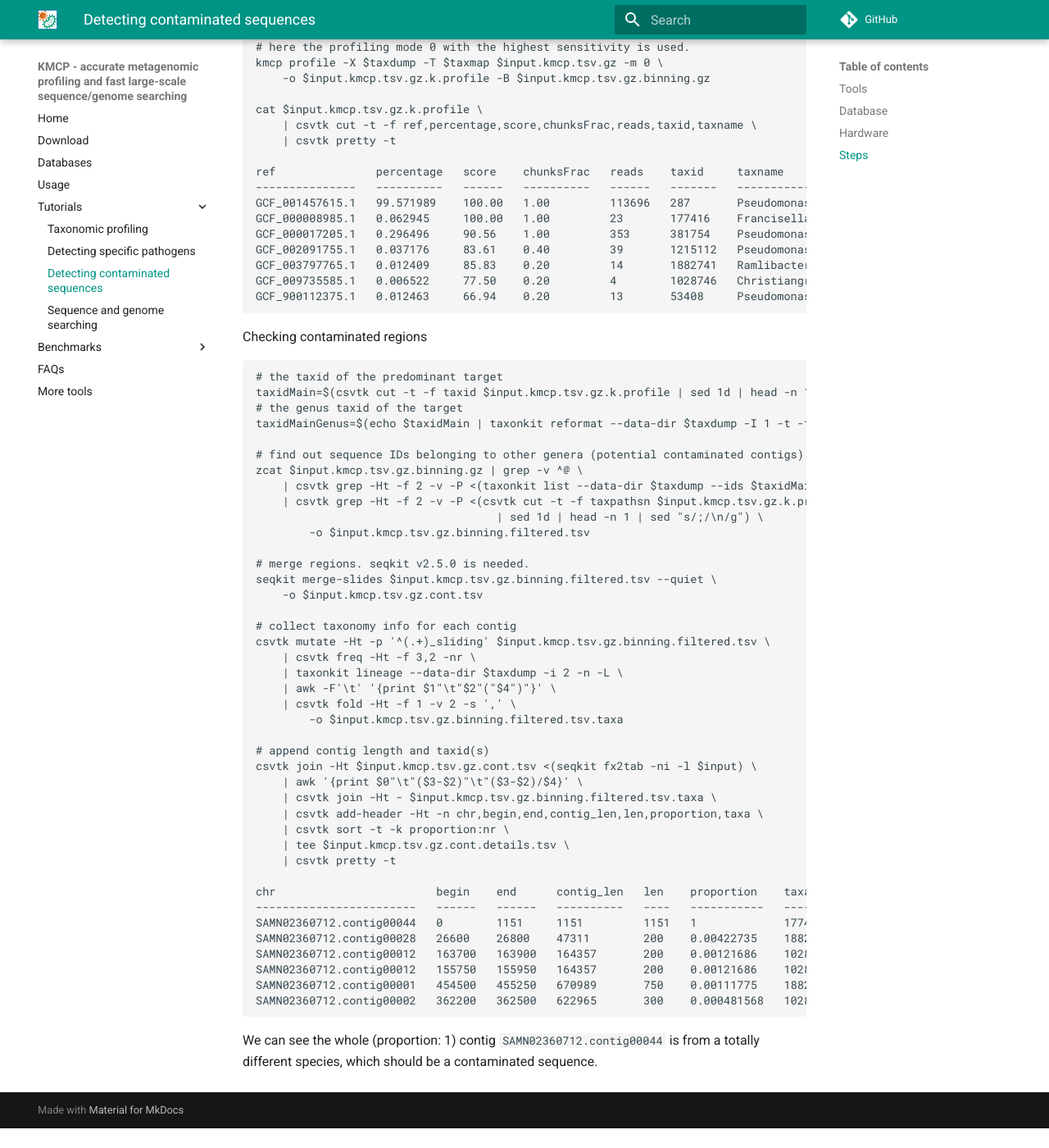
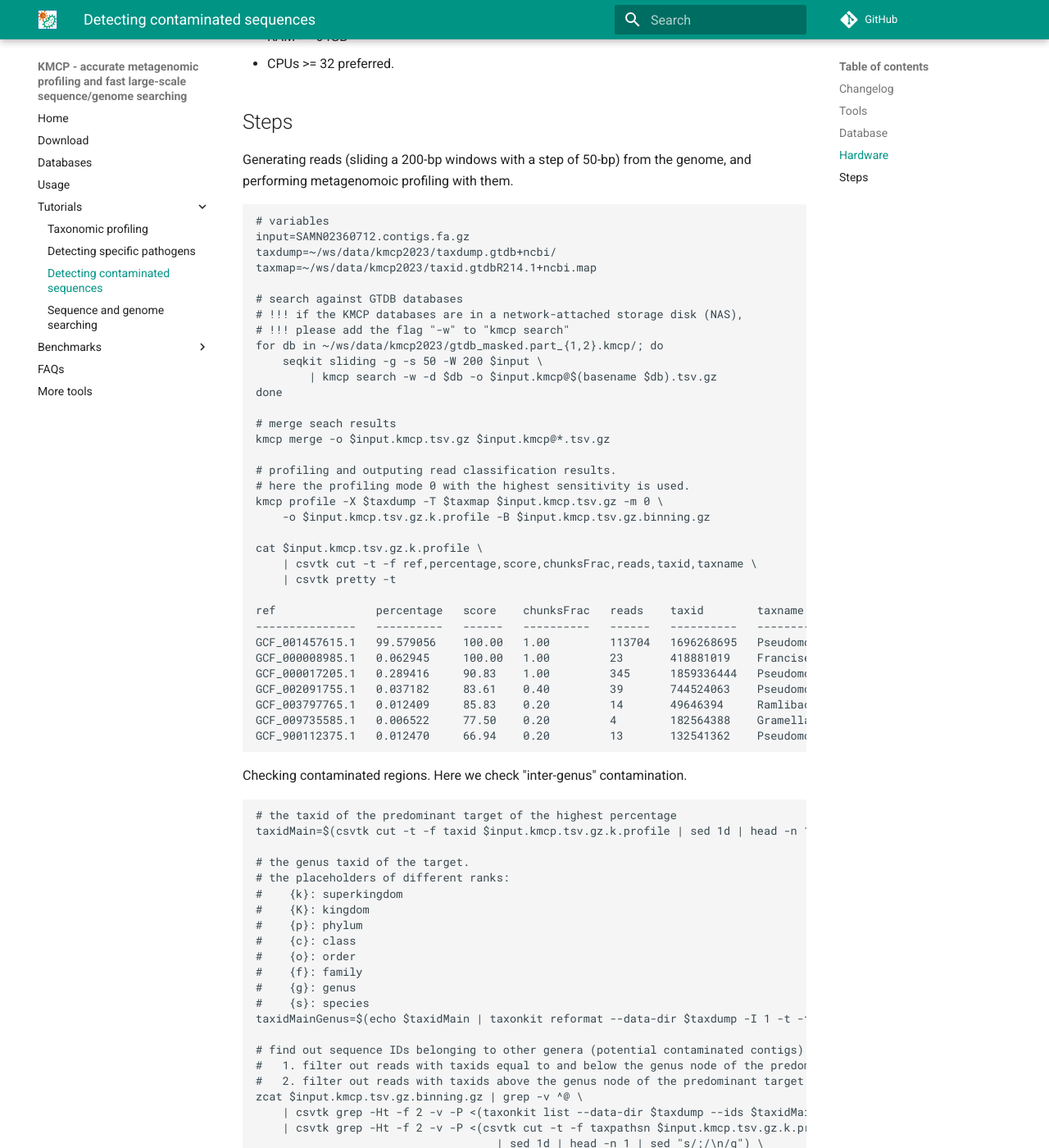
Before and after one commit to shenwei356/kmcp, an MkDocs documentation site: the page built from docs/tutorial/detecting-contaminated-seqs/index.md, in a window 1280 px wide and 1400 px high, scrolled down 1454 px. Shown: the whole window at 82% size. Built offline with MkDocs 1.6.1 and Material for MkDocs 9.7.7, drawn with Linux system fonts in a browser that asks for light colours; comment, search, counter and statistics services are not loaded; before the commit the page ends 2830 px from its top, so only the background shows below that; some of the changed text lies outside the part shown.

Commit message:
Recommend using GTDB taxdump files rather than NCBI taxdump files

```diff
--- a/docs/tutorial/detecting-contaminated-seqs/index.md
+++ b/docs/tutorial/detecting-contaminated-seqs/index.md
@@ -1,4 +1,14 @@
 # Detecting contaminated sequences in a bacteria assembly
+
+## Changelog
+
+Tracked changes in [github](https://github.com/shenwei356/kmcp/commits/main/docs/tutorial/detecting-contaminated-seqs/index.md)
+
+- 2023-07-20
+    - Recommend using masked GTDB index files
+    - Recommend using GTDB taxdump files rather than NCBI taxdump files.
+- 2023-07-16
+    - First public version.
 
 ## Tools
 
@@ -9,16 +19,21 @@
 
 ## Database
 
-- GTDB r214: please choose files below to download at https://1drv.ms/f/s!Ag89cZ8NYcqtlhYlyHuaKweYNu93?e=9NOxqg
+- KMCP database v2023.05: please choose files below to download from [here](https://1drv.ms/f/s!Ag89cZ8NYcqtlhYlyHuaKweYNu93?e=9NOxqg).
     - GTDB index files (need to be uncompressed)
-        - Option 1: (recommended) **with both plasmid and prophage masked** with [genomad](https://github.com/apcamargo/genomad).
+        - Option 1: **(Recommended) with both plasmid and prophage masked** with [genomad](https://github.com/apcamargo/genomad).
             - `gtdb_masked.part_1.kmcp.tar.gz`
             - `gtdb_masked.part_2.kmcp.tar.gz`
         - Option 2: **only plasmid filtered out** according to sequence names.
             - `gtdb.part_1.kmcp.tar.gz`
             - `gtdb.part_2.kmcp.tar.gz`
-    - `taxdump.tar.gz`, need to be uncompressed.
-    - `taxid.map`
+    - Taxdump files and TaxId mapping file:
+        - Option 1: **(Recommended) GTDB+NCBI taxonomy**. Actually, only the GTDB taxonomy is used here, cause we only use the GTDB KMCP database, no viral or fungal databases are used.
+            - `taxdump.gtdbR214.1+ncbi.tar.gz`, uncompressed directory is `taxdump.gtdb+ncbi/`
+            - `taxid.gtdbR214.1+ncbi.map`
+        - Option 2: **NCBI taxonomy**
+            - `taxdump.tar.gz`, uncompressed directory is `taxdump/`
+            - `taxid.map`
 
 ## Hardware
 
@@ -32,8 +47,8 @@
 
     # variables
     input=SAMN02360712.contigs.fa.gz
-    taxdump=~/ws/data/kmcp2023/taxdump/
-    taxmap=~/ws/data/kmcp2023/taxid.map
+    taxdump=~/ws/data/kmcp2023/taxdump.gtdb+ncbi/
+    taxmap=~/ws/data/kmcp2023/taxid.gtdbR214.1+ncbi.map
 
     # search against GTDB databases
     # !!! if the KMCP databases are in a network-attached storage disk (NAS),
@@ -55,32 +70,44 @@
         | csvtk cut -t -f ref,percentage,score,chunksFrac,reads,taxid,taxname \
         | csvtk pretty -t
 
-    ref               percentage   score    chunksFrac   reads    taxid     taxname
-    ---------------   ----------   ------   ----------   ------   -------   ------------------------------------------------
-    GCF_001457615.1   99.571989    100.00   1.00         113696   287       Pseudomonas aeruginosa
-    GCF_000008985.1   0.062945     100.00   1.00         23       177416    Francisella tularensis subsp. tularensis SCHU S4
-    GCF_000017205.1   0.296496     90.56    1.00         353      381754    Pseudomonas aeruginosa PA7
-    GCF_002091755.1   0.037176     83.61    0.40         39       1215112   Pseudomonas nitroreducens NBRC 12694
-    GCF_003797765.1   0.012409     85.83    0.20         14       1882741   Ramlibacter sp. WS9
-    GCF_009735585.1   0.006522     77.50    0.20         4        1028746   Christiangramia aestuarii
-    GCF_900112375.1   0.012463     66.94    0.20         13       53408     Pseudomonas citronellolis
+    ref               percentage   score    chunksFrac   reads    taxid        taxname
+    ---------------   ----------   ------   ----------   ------   ----------   -------------------------
+    GCF_001457615.1   99.579056    100.00   1.00         113704   1696268695   Pseudomonas aeruginosa
+    GCF_000008985.1   0.062945     100.00   1.00         23       418881019    Francisella tularensis
+    GCF_000017205.1   0.289416     90.83    1.00         345      1859336444   Pseudomonas aeruginosa_A
+    GCF_002091755.1   0.037182     83.61    0.40         39       744524063    Pseudomonas nitroreducens
+    GCF_003797765.1   0.012409     85.83    0.20         14       49646394     Ramlibacter sp003797765
+    GCF_009735585.1   0.006522     77.50    0.20         4        182564388    Gramella aestuarii
+    GCF_900112375.1   0.012470     66.94    0.20         13       132541362    Pseudomonas citronellolis
 
 
-Checking contaminated regions
+Checking contaminated regions. Here we check "inter-genus" contamination.
 
-    # the taxid of the predominant target
+    # the taxid of the predominant target of the highest percentage
     taxidMain=$(csvtk cut -t -f taxid $input.kmcp.tsv.gz.k.profile | sed 1d | head -n 1)
-    # the genus taxid of the target
+
+    # the genus taxid of the target.
+    # the placeholders of different ranks:
+    #    {k}: superkingdom
+    #    {K}: kingdom
+    #    {p}: phylum
+    #    {c}: class
+    #    {o}: order
+    #    {f}: family
+    #    {g}: genus
+    #    {s}: species
     taxidMainGenus=$(echo $taxidMain | taxonkit reformat --data-dir $taxdump -I 1 -t -f '{g}' | cut -f 3)
 
-    # find out sequence IDs belonging to other genera (potential contaminated contigs)
+    # find out sequence IDs belonging to other genera (potential contaminated contigs).
+    #   1. filter out reads with taxids equal to and below the genus node of the predominant target.
+    #   2. filter out reads with taxids above the genus node of the predominant target.
     zcat $input.kmcp.tsv.gz.binning.gz | grep -v ^@ \
         | csvtk grep -Ht -f 2 -v -P <(taxonkit list --data-dir $taxdump --ids $taxidMainGenus -I "") \
         | csvtk grep -Ht -f 2 -v -P <(csvtk cut -t -f taxpathsn $input.kmcp.tsv.gz.k.profile \
                                         | sed 1d | head -n 1 | sed "s/;/\n/g") \
             -o $input.kmcp.tsv.gz.binning.filtered.tsv
 
-    # merge regions. seqkit v2.5.0 is needed.
+    # merge regions. seqkit >=v2.5.0 is needed.
     seqkit merge-slides $input.kmcp.tsv.gz.binning.filtered.tsv --quiet \
         -o $input.kmcp.tsv.gz.cont.tsv
 
@@ -103,11 +130,22 @@
 
     chr                        begin    end      contig_len   len    proportion    taxa
     ------------------------   ------   ------   ----------   ----   -----------   ---------------------------------------------------------------
-    SAMN02360712.contig00044   0        1151     1151         1151   1             177416(Francisella tularensis subsp. tularensis SCHU S4)
-    SAMN02360712.contig00028   26600    26800    47311        200    0.00422735    1882741(Ramlibacter sp. WS9)
-    SAMN02360712.contig00012   163700   163900   164357       200    0.00121686    1028746(Christiangramia aestuarii),1882741(Ramlibacter sp. WS9)
-    SAMN02360712.contig00012   155750   155950   164357       200    0.00121686    1028746(Christiangramia aestuarii),1882741(Ramlibacter sp. WS9)
-    SAMN02360712.contig00001   454500   455250   670989       750    0.00111775    1882741(Ramlibacter sp. WS9)
-    SAMN02360712.contig00002   362200   362500   622965       300    0.000481568   1028746(Christiangramia aestuarii)
+    SAMN02360712.contig00044   0        1151     1151         1151   1             418881019(Francisella tularensis)
+    SAMN02360712.contig00028   26600    26800    47311        200    0.00422735    49646394(Ramlibacter sp003797765)
+    SAMN02360712.contig00012   163700   163900   164357       200    0.00121686    182564388(Gramella aestuarii),49646394(Ramlibacter sp003797765)
+    SAMN02360712.contig00012   155750   155950   164357       200    0.00121686    182564388(Gramella aestuarii),49646394(Ramlibacter sp003797765)
+    SAMN02360712.contig00001   454500   455250   670989       750    0.00111775    49646394(Ramlibacter sp003797765)
+    SAMN02360712.contig00002   362200   362500   622965       300    0.000481568   182564388(Gramella aestuarii)
 
-We can see the whole (proportion: 1) contig `SAMN02360712.contig00044` is from a totally different species, which should be a contaminated sequence.
+We can see the whole (proportion: 1) contig `SAMN02360712.contig00044` is from a species belonging to a different genus even a different order (see the table below). So it is likely be a contaminated sequence.
+
+    echo 1696268695 418881019 \
+        | sed -E 's/\s+/\n/g' \
+        | taxonkit reformat --data-dir $taxdump -I 1 -f '{k}\t{p}\t{c}\t{o}\t{f}\t{g}\t{s}' \
+        | csvtk add-header -t -n taxid,kingdom,phylum,class,order,family,genus,species \
+        | csvtk csv2md -t
+
+|taxid     |kingdom |phylum        |class              |order          |family          |genus      |species               |
+|:---------|:-------|:-------------|:------------------|:--------------|:---------------|:----------|:---------------------|
+|1696268695|Bacteria|Pseudomonadota|Gammaproteobacteria|Pseudomonadales|Pseudomonadaceae|Pseudomonas|Pseudomonas aeruginosa|
+|418881019 |Bacteria|Pseudomonadota|Gammaproteobacteria|Francisellales |Francisellaceae |Francisella|Francisella tularensis|
```
